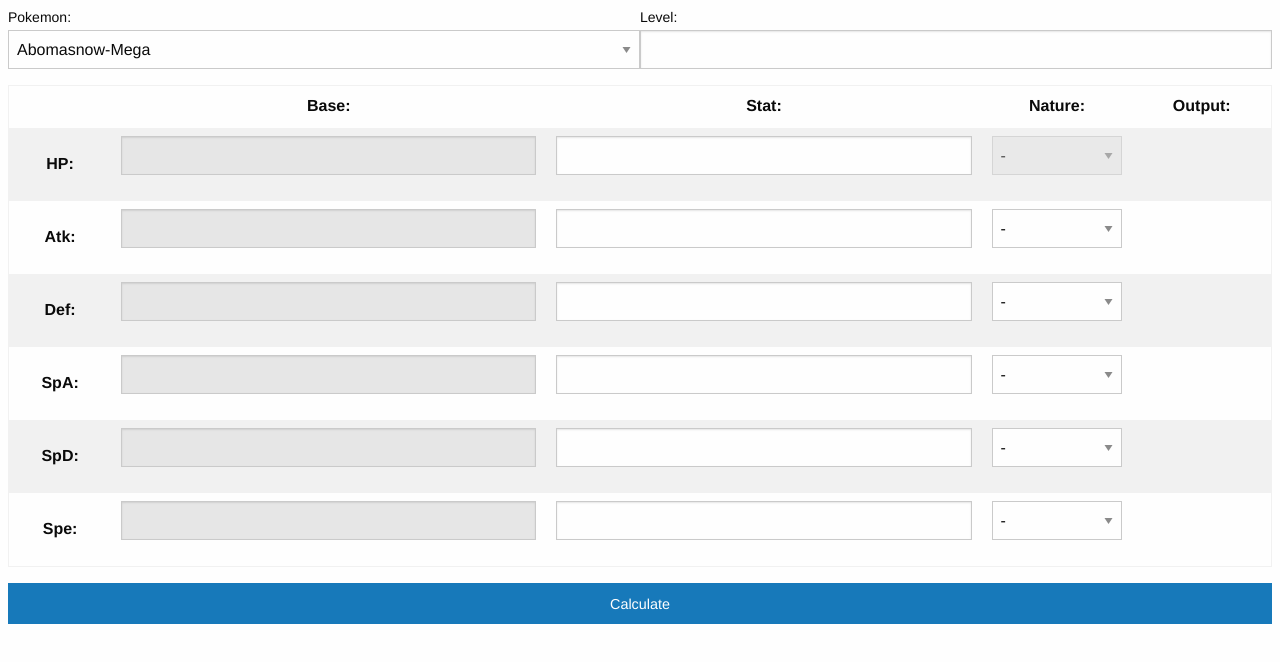
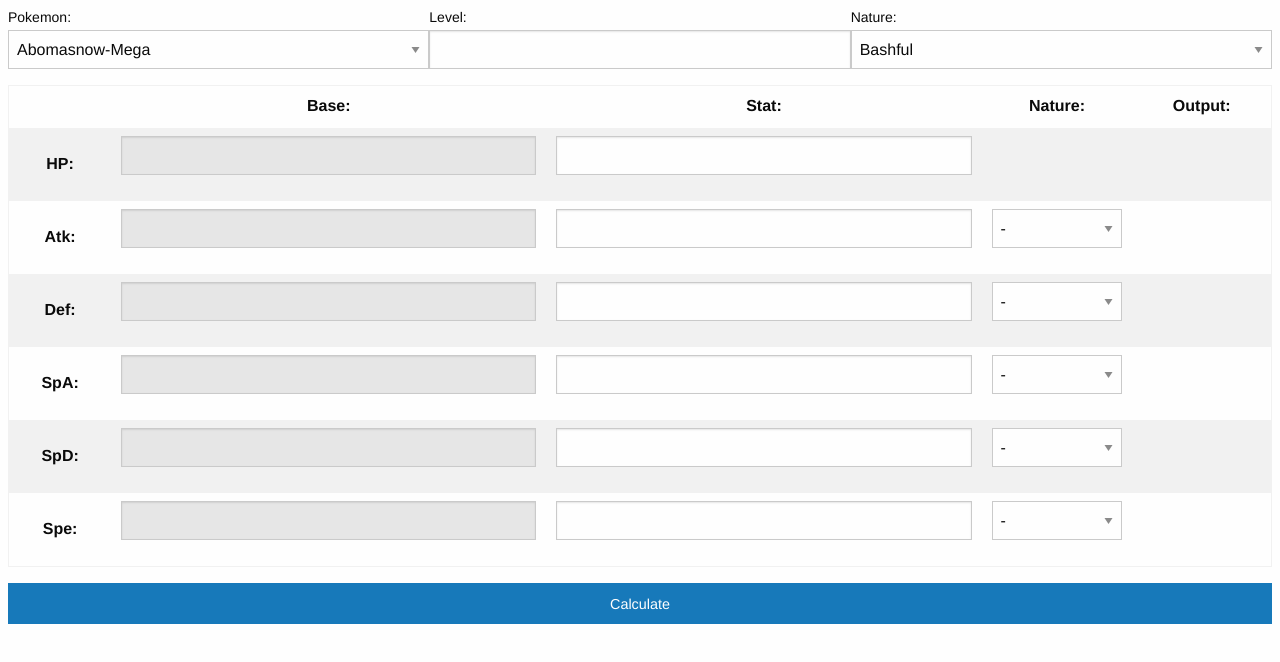
Before and after one commit to StAlRuth/set-reverser, a plain HTML site: page index.html in a window 1280 px wide. Shown: the part 78-740 px from the top of the page. Drawn offline with nearby package versions, Linux system fonts and the light colour scheme.

Commit message:
Add master Nature selector

```diff
--- a/index.html
+++ b/index.html
@@ -17,7 +17,7 @@
   <body>
     <h1>Pokemon Set Reverser</h1>
     <div class="grid-x">
-      <div class="cell small-12 medium-6">
+      <div class="cell small-12 medium-4">
         <label>Pokemon:
           <select id="pokemon">
             <option value="90/132/105/132/105/30">Abomasnow-Mega</option>
@@ -1147,9 +1147,40 @@
           </select>
         </label>
       </div>
-      <div class="cell small-12 medium-6">
+      <div class="cell small-12 medium-4">
         <label>Level:
           <input type="number" min=1 max=100 id="level">
+        </label>
+      </div>
+      <div class="cell small-12 medium-4">
+        <label>Nature:
+          <select id="nature">
+            <option value="atk/spa">Adamant</option>
+            <option value="spa/spa" selected>Bashful</option>
+            <option value="def/atk">Bold</option>
+            <option value="atk/spe">Brave</option>
+            <option value="spd/atk">Calm</option>
+            <option value="spd/spa">Careful</option>
+            <option value="def/def">Docile</option>
+            <option value="spd/def">Gentle</option>
+            <option value="atk/atk">Hardy</option>
+            <option value="spe/def">Hasty</option>
+            <option value="def/spa">Impish</option>
+            <option value="spe/spa">Jolly</option>
+            <option value="def/spd">Lax</option>
+            <option value="atk/def">Lonely</option>
+            <option value="spa/def">Mild</option>
+            <option value="spa/atk">Modest</option>
+            <option value="spe/spd">Naive</option>
+            <option value="atk/spd">Naughty</option>
+            <option value="spa/spe">Quiet</option>
+            <option value="spd/spd">Quirky</option>
+            <option value="spa/spd">Rash</option>
+            <option value="def/spe">Relaxed</option>
+            <option value="spd/spe">Sassy</option>
+            <option value="spe/spe">Serious</option>
+            <option value="spe/atk">Timid</option>
+          </select>
         </label>
       </div>
       <table class="cell small-12">
@@ -1165,7 +1196,7 @@
           <td><input type="number" class="base" disabled></td>
           <td><input type="number" class="statnum"></td>
           <td>
-            <select class="nature" disabled>
+            <select class="nature hide" disabled>
               <option value="1.1">1.1x</option>
               <option value="1.0" selected>-</option>
               <option value="0.9">0.9x</option>
--- a/index.js
+++ b/index.js
@@ -70,5 +70,28 @@ function calc() {
   });
 }
 
+function voidNature() {
+  let stats = ['atk', 'def', 'spa', 'spd', 'spe'];
+  stats.forEach(statname => {
+    let nature = document.getElementById(statname).querySelector('.nature');
+    nature.value = "1.0";
+  });
+}
+
+function setNature() {
+  let nature = document.getElementById('nature').value.split('/');
+  let inc = nature[0];
+  let dec = nature[1];
+  voidNature();
+
+  if (inc === dec) {
+    return;
+  }
+
+  document.getElementById(inc).querySelector('.nature').value = "1.1"
+  document.getElementById(dec).querySelector('.nature').value = "0.9"
+}
+
 document.getElementById('pokemon').addEventListener('change', setBase);
 document.getElementById('calculate').addEventListener('click', calc);
+document.getElementById('nature').addEventListener('change', setNature);
```
